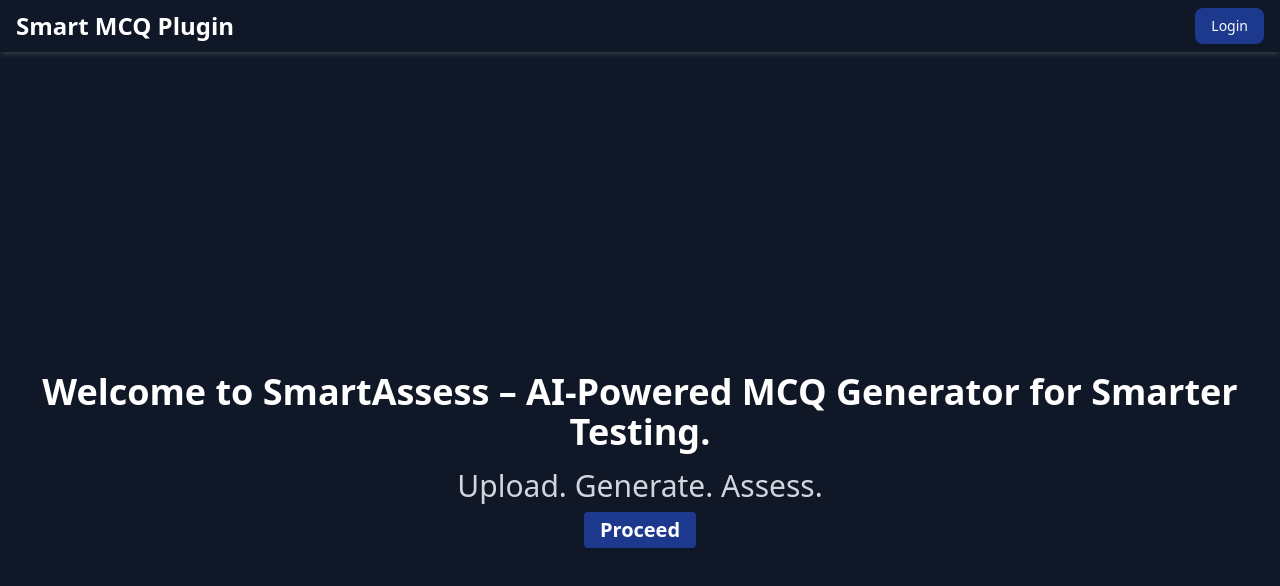
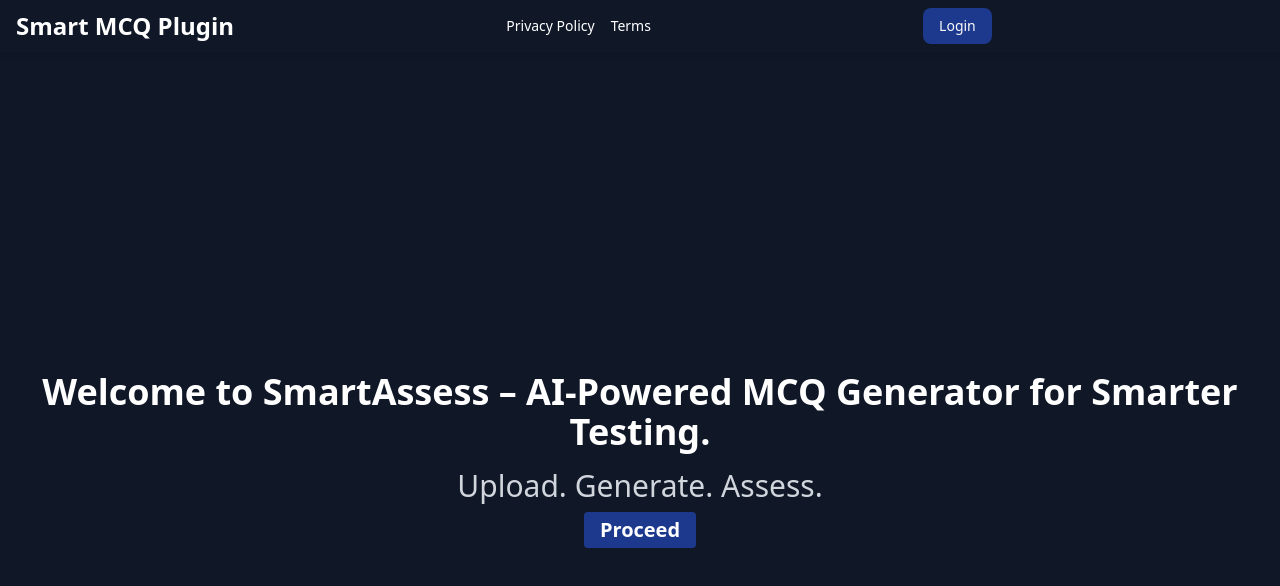
Before and after one commit to ManikandanS2005/smartmcqplugin, a Next.js app: page / in a window 1280 px wide. Shown: the top 586 px of the page. Built offline with nearby package versions, Linux system fonts and the light colour scheme; no server answers.

Commit message:
fix: priv policy linked to home

```diff
--- a/src/componets/Navbar.js
+++ b/src/componets/Navbar.js
@@ -25,54 +25,48 @@ export default function Navbar() {
   const dropdownRef = useRef(null);
 
   const openDropdown = () => {
-    if (dropdownTimeout.current) {
-      clearTimeout(dropdownTimeout.current);
-      dropdownTimeout.current = null;
-    }
+    if (dropdownTimeout.current) clearTimeout(dropdownTimeout.current);
     setDropdownOpen(true);
   };
 
   const closeDropdown = () => {
     dropdownTimeout.current = setTimeout(() => {
       setDropdownOpen(false);
-      dropdownTimeout.current = null;
-    }, 4000);
+    }, 2000);
   };
 
   useEffect(() => {
     function handleClickOutside(event) {
       if (dropdownRef.current && !dropdownRef.current.contains(event.target)) {
         setDropdownOpen(false);
-        if (dropdownTimeout.current) {
-          clearTimeout(dropdownTimeout.current);
-          dropdownTimeout.current = null;
-        }
       }
     }
 
     if (dropdownOpen) {
       window.addEventListener("click", handleClickOutside);
-    } else {
-      window.removeEventListener("click", handleClickOutside);
     }
 
     return () => window.removeEventListener("click", handleClickOutside);
   }, [dropdownOpen]);
 
-  useEffect(() => {
-    return () => {
-      if (dropdownTimeout.current) clearTimeout(dropdownTimeout.current);
-    };
-  }, []);
-
   return (
-    <header className="fixed top-0 left-0 w-full z-50 bg-gray-900 text-white shadow-md shadow-white/10 px-4 py-2 flex items-center justify-between">
-      {/* ✅ Logo links back to home */}
-      <Link href="/" className="text-2xl font-bold cursor-pointer">
+    <header className="fixed top-0 left-0 w-full z-50 bg-gray-900 text-white shadow-md px-4 py-2 flex items-center justify-between">
+      {/* ✅ App Name (MUST match OAuth name exactly) */}
+      <Link href="/" className="text-2xl font-bold">
         Smart MCQ Plugin
       </Link>
 
-      {/* Auth buttons or profile */}
+      {/* ✅ Privacy + Terms (REQUIRED by Google) */}
+      <div className="flex gap-4 text-sm">
+        <Link href="/privacy" className="hover:underline">
+          Privacy Policy
+        </Link>
+        <Link href="/terms" className="hover:underline">
+          Terms
+        </Link>
+      </div>
+
+      {/* Auth section */}
       {session ? (
         <div
           className="relative"
@@ -87,11 +81,10 @@ export default function Navbar() {
               referrerPolicy="no-referrer"
             />
             <AvatarFallback>
-              {session.user?.name?.[0].toUpperCase() || "U"}
+              {session.user?.name?.[0]?.toUpperCase() || "U"}
             </AvatarFallback>
           </Avatar>
 
-          {/* Dropdown for logout */}
           {dropdownOpen && (
             <div className="absolute right-0 mt-2 w-28 bg-gray-800 border border-gray-600 rounded-md shadow-lg p-2 text-center">
               <button
@@ -104,7 +97,7 @@ export default function Navbar() {
           )}
         </div>
       ) : (
-        <div className="flex items-center justify-end flex-grow">
+        <>
           <Button
             onClick={() => setDialogOpen(true)}
             className="bg-blue-900 hover:bg-blue-700"
@@ -138,7 +131,7 @@ export default function Navbar() {
               </DialogFooter>
             </DialogContent>
           </Dialog>
-        </div>
+        </>
       )}
     </header>
   );
```
